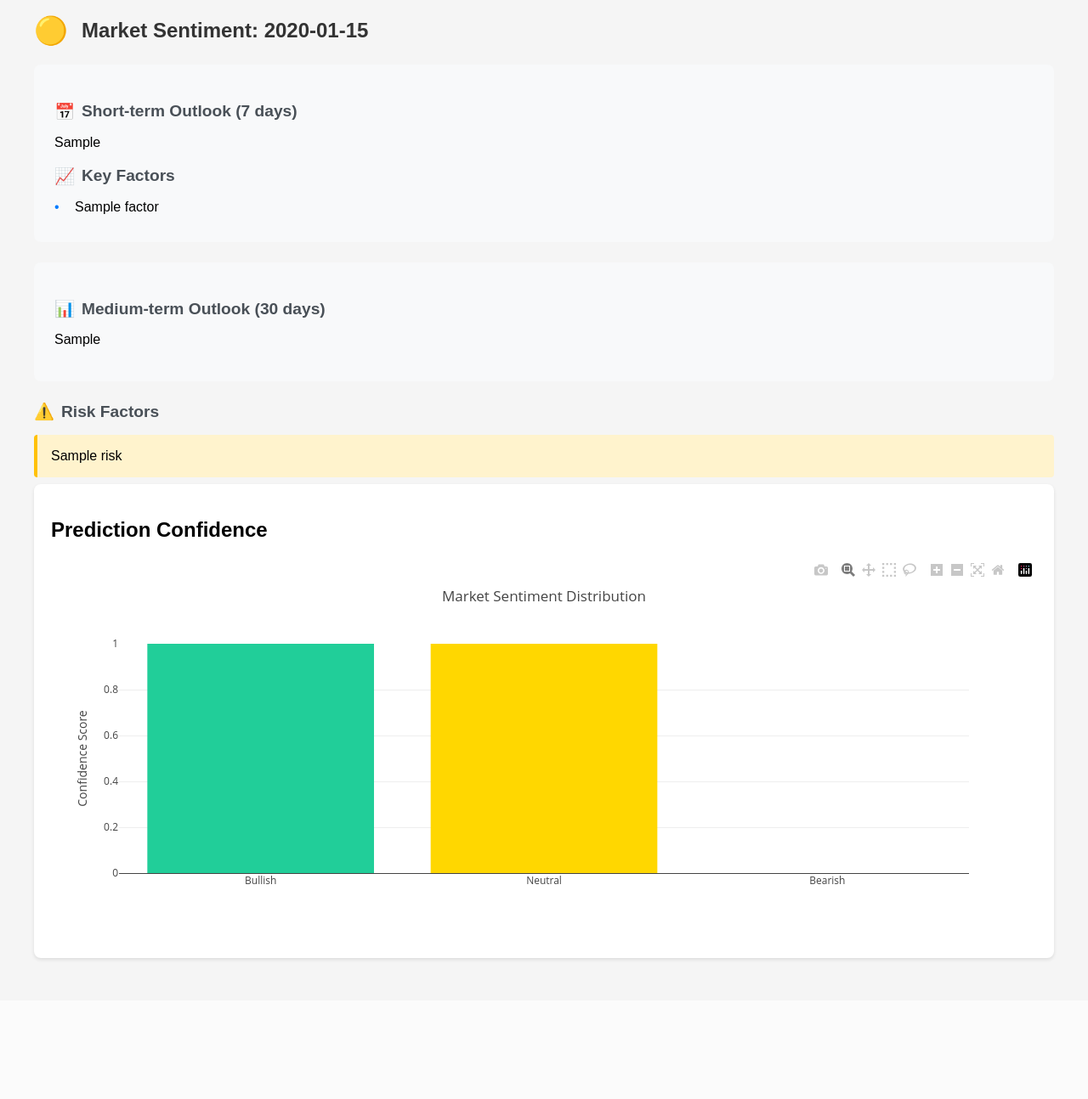
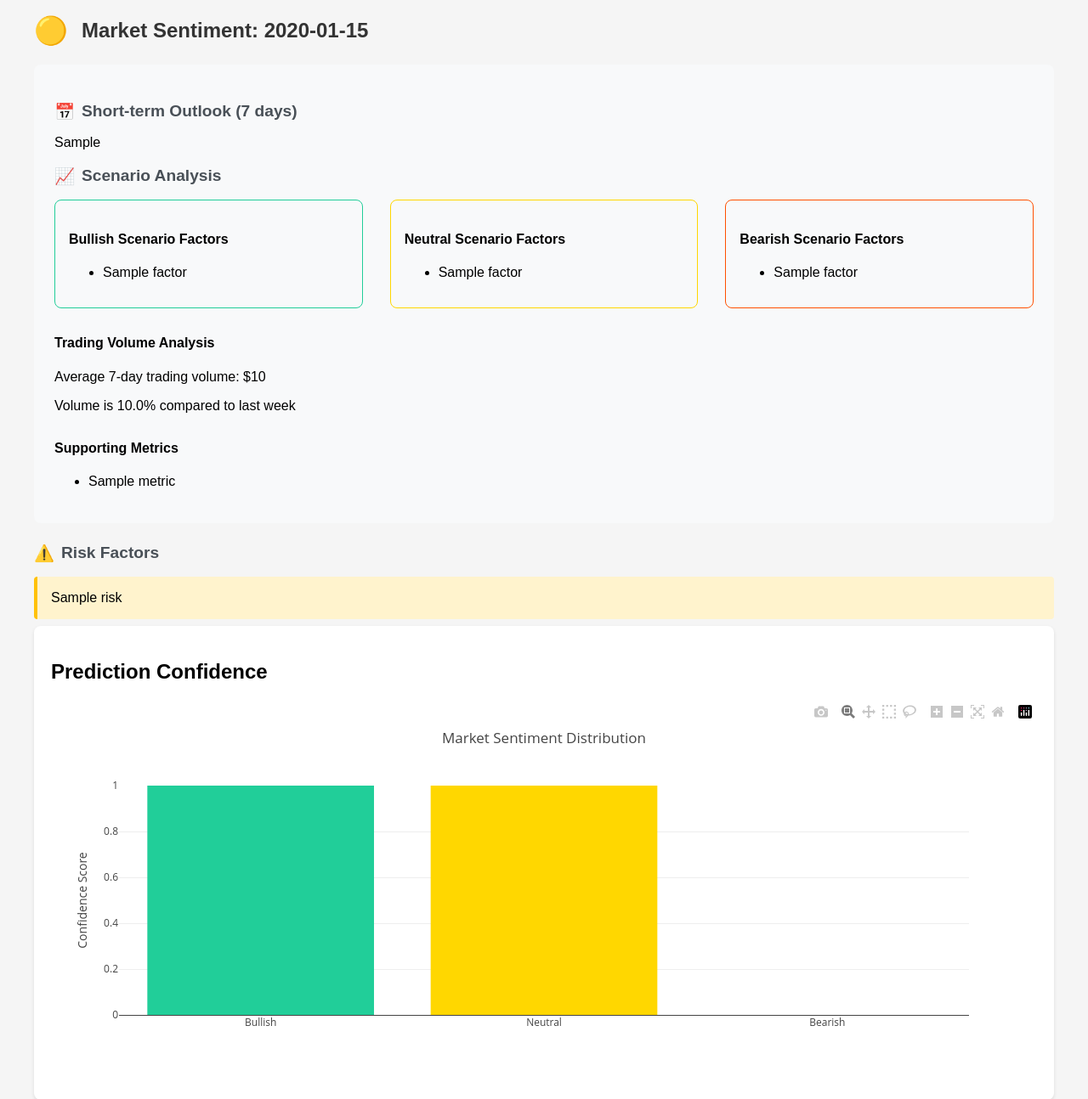
Before and after one commit to biserd/AI_Bitcoin_Analytics, a Flask app: template templates/predictions.html in a window 1280 px wide. Shown: the part 140-1434 px from the top of the page at 85% size. Before the commit the page ends 1271 px from the top, so only its background shows below. Run offline with Flask 3, Linux system fonts and the light colour scheme; the template is opened without the code that fills it: most values are stand-ins (such as "Sample title", 1, 10 or a date in 2020); some libraries are stand-ins or nearby versions.

Commit message:
Assistant checkpoint: Add detailed scenario analysis to predictions page
Assistant generated file changes:
- utils/predictions.py: Update prediction analysis with detailed scenarios, Add scenario factors
- templates/predictions.html: Add detailed scenario analysis
Add detailed scenario analysis

---

User prompt:

add all these type of data to the predictions page

Bullish Scenario Factors:

• Strong network growth

• Increasing trading volume

• Positive price momentum

Neutral Scenario Factors:

• Stable network metrics

• Average trading volume

• Sideways price action

Bearish Scenario Factors:

• Decreasing network activity

• Lower trading volume

• Negative price momentum

Trading Volume Analysis
Average 7-day trading volume: $30,622,228,859. Volume is -35.7% compared to last week.

Price Direction Prediction
Predicted Direction

Down
50.0% confidence
Supporting Metrics
• Price momentum

• Volume trend

• Network activity

```diff
--- a/templates/predictions.html
+++ b/templates/predictions.html
@@ -67,6 +67,28 @@
         margin-bottom: 0.5rem;
         border-radius: 4px;
     }
+    .scenario-container {
+        display: grid;
+        grid-template-columns: repeat(auto-fit, minmax(300px, 1fr));
+        grid-gap: 2rem;
+    }
+    .scenario {
+        padding: 1rem;
+        border: 1px solid #ddd;
+        border-radius: 8px;
+    }
+    .scenario.bullish {
+        border-color: #21CE99;
+    }
+    .scenario.neutral {
+        border-color: #FFD700;
+    }
+    .scenario.bearish {
+        border-color: #FF5000;
+    }
+    .volume-analysis, .prediction-metrics {
+        margin-top: 2rem;
+    }
 </style>
 {% endblock %}
 
@@ -125,20 +147,52 @@
             <p>{{ analysis.short_term_outlook }}</p>
 
             <h3 class="outlook-title">
-                <span>📈</span> Key Factors
+                <span>📈</span> Scenario Analysis
             </h3>
-            <ul class="key-factors-list">
-                {% for factor in analysis.key_factors %}
-                    <li>{{ factor }}</li>
-                {% endfor %}
-            </ul>
-        </div>
 
-        <div class="outlook-section">
-            <h3 class="outlook-title">
-                <span>📊</span> Medium-term Outlook (30 days)
-            </h3>
-            <p>{{ analysis.medium_term_outlook }}</p>
+            <div class="scenario-container">
+                <div class="scenario bullish">
+                    <h4>Bullish Scenario Factors</h4>
+                    <ul>
+                        {% for factor in analysis.scenario_factors.bullish %}
+                            <li>{{ factor }}</li>
+                        {% endfor %}
+                    </ul>
+                </div>
+
+                <div class="scenario neutral">
+                    <h4>Neutral Scenario Factors</h4>
+                    <ul>
+                        {% for factor in analysis.scenario_factors.neutral %}
+                            <li>{{ factor }}</li>
+                        {% endfor %}
+                    </ul>
+                </div>
+
+                <div class="scenario bearish">
+                    <h4>Bearish Scenario Factors</h4>
+                    <ul>
+                        {% for factor in analysis.scenario_factors.bearish %}
+                            <li>{{ factor }}</li>
+                        {% endfor %}
+                    </ul>
+                </div>
+            </div>
+
+            <div class="volume-analysis">
+                <h4>Trading Volume Analysis</h4>
+                <p>Average 7-day trading volume: ${{ "{:,.0f}".format(analysis.volume_analysis.avg_7day) }}</p>
+                <p>Volume is {{ "{:.1f}%".format(analysis.volume_analysis.volume_change) }} compared to last week</p>
+            </div>
+
+            <div class="prediction-metrics">
+                <h4>Supporting Metrics</h4>
+                <ul>
+                    {% for metric in analysis.supporting_metrics %}
+                        <li>{{ metric }}</li>
+                    {% endfor %}
+                </ul>
+            </div>
         </div>
 
         <div>
```
Also changed, not shown: utils/predictions.py (+29 -1 lines).
